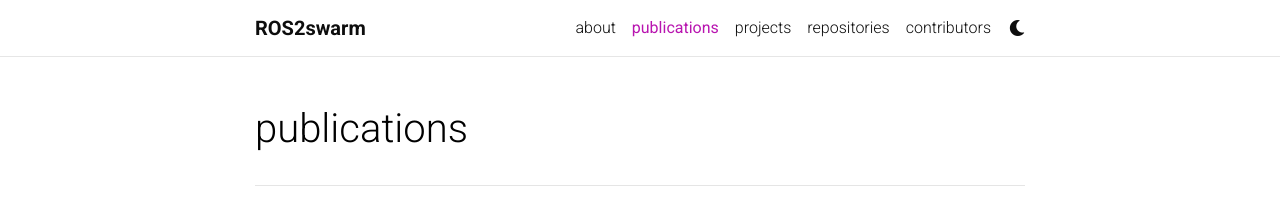
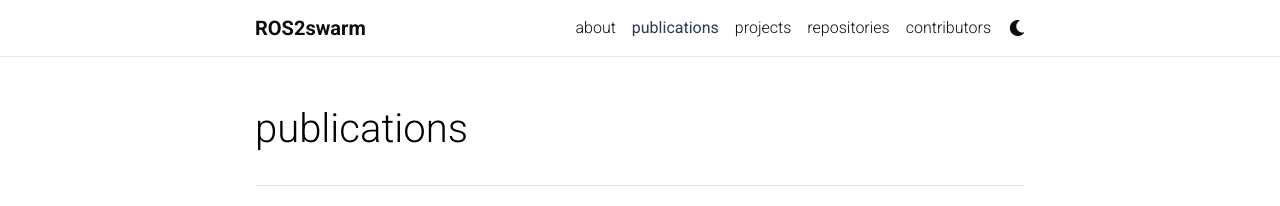
Before and after one commit to ROS2swarm/ROS2swarm.github.io, a Jekyll site: the page built from _pages/publications.md, in a window 1280 px wide. Shown: the top 206 px of the page. Built offline with Jekyll 4.4.1, drawn with Linux system fonts in a browser that asks for light colours; comment, search, counter and statistics services are not loaded; a style sheet for code colours, icons or effects is not loaded.

Commit message:
Update _themes.scss

```diff
--- a/_sass/_themes.scss
+++ b/_sass/_themes.scss
@@ -7,8 +7,8 @@
   --global-code-bg-color: #{$code-bg-color-light};
   --global-text-color: #{$black-color};
   --global-text-color-light: #{$grey-color};
-  --global-theme-color: #{$purple-color};
-  --global-hover-color: #{$purple-color};
+  --global-theme-color: #{$blue-color-dark};
+  --global-hover-color: #{$blue-color-dark};
   --global-footer-bg-color: #{$grey-color-dark};
   --global-footer-text-color: #{$grey-color-light};
   --global-footer-link-color: #{$white-color};
```
